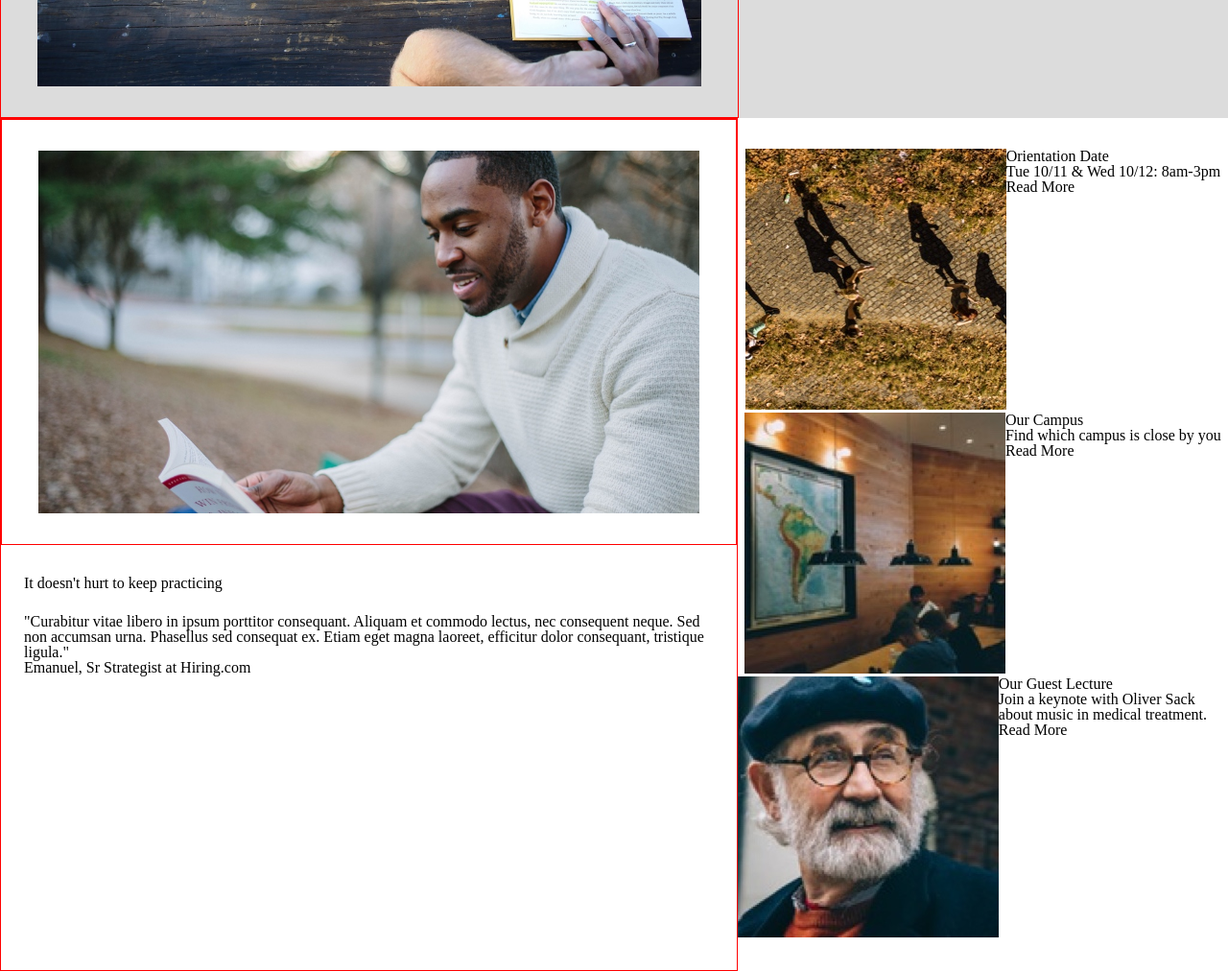
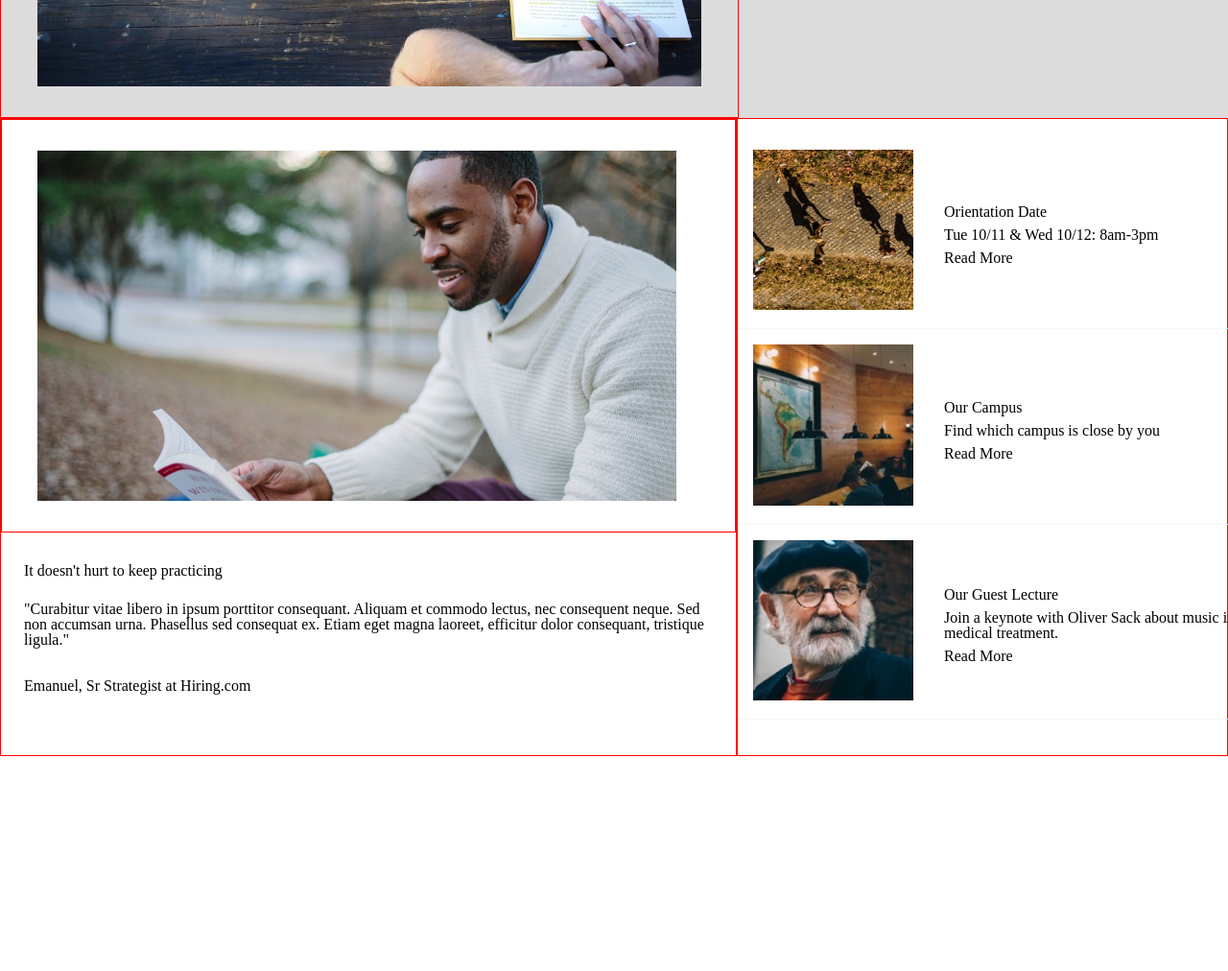
Before and after one commit to lavanya261201/colmar_academy, a plain HTML site: page index.html in a window 1280 px wide. Shown: the part 520-1532 px from the top of the page at 96% size. After the commit the page ends 1308 px from the top, so only its background shows below. Drawn offline with Linux system fonts and the light colour scheme.

Commit message:
Finished with second banner. Work on 3rd banner.

```diff
--- a/css/style.css
+++ b/css/style.css
@@ -1,22 +1,26 @@
+html{
+  font-size: 16px;
+}
+
 /*Header*/
 header{
   border: 1px solid red;
   display: flex;
   justify-content: space-between;
   align-items: center;
-  height: 64px;
-  padding: 0px 24px;
+  height: 4rem;
+  padding: 0rem 1.5rem;
 }
 
 header div{
   display: flex;
   align-items: center;
-  height: 32px;
+  height: 2rem;
   border: 1px solid red;
 }
 
 .nav span{
-  padding-left: 16px;
+  padding-left: 1rem;
 }
 
 /*Banner*/
@@ -35,7 +39,7 @@ header div{
 }
 
 .bannerimg img{
-  padding: 32px 24px;
+  padding: 2rem 1.5rem;
   width: 90%;
 }
 
@@ -48,7 +52,7 @@ header div{
 .bannerheadings button{
   background-color: DimGray;
   color: white;
-  padding: 8px 0 8px 0;
+  padding: 0.5rem 0rem 0.5rem 0rem;
 }
 
 /*Info Banner*/
@@ -67,33 +71,59 @@ header div{
   display: flex;
   justify-content: center;
   border: 1px solid red;
+  padding: 2rem 1.5rem 2rem 0;
 }
 
 .practicebannerimg img{
-  padding: 32px 24px;
   width: 90%;
   height: 80%;
 }
 
 .practicingcaptions{
-  padding: 32px 24px;
+  padding: 2rem 1.5rem;
 }
 
 .practicingcaptions p{
-  padding-top: 24px;
+  padding-top: 1.5rem;
+}
+
+.practicingcaptions p:last-child{
+  padding-top: 2rem;
+  padding-bottom: 2rem;
 }
 
 .practicingcaptions span{
-  padding-top: 32px;
+  padding-top: 2rem;
 }
 
-
 .information{
-  padding: 32px 0 32px 0;
+  padding: 1rem 0rem 1rem 0rem;
   width: 40%;
+  border: 1px solid red;
 }
 
 .info{
   display: flex;
-  justify-content: center;
+  align-items: center;
+  padding: 1rem 0 1rem 1rem;
+  border-bottom: 1px solid rgb(245, 245, 245);
+  width: 100%;
 }
+
+.detailimg{
+  width: 35%;
+}
+
+.detailimg img{
+  width: 100%;
+  height: auto;
+}
+
+.details{
+  width: 65%;
+  padding-left: 2rem;
+}
+
+.details div:nth-child(1n+1){
+  padding-top: 0.5rem;
+}
--- a/index.html
+++ b/index.html
@@ -47,7 +47,7 @@
       <div class="practicingcaptions">
         <h1> It doesn't hurt to keep practicing </h1>
         <p> "Curabitur vitae libero in ipsum porttitor consequant. Aliquam et commodo lectus, nec consequent neque. Sed non accumsan urna. Phasellus sed consequat ex. Etiam eget magna laoreet, efficitur dolor consequant, tristique ligula." </p>
-        <span> Emanuel, Sr Strategist at Hiring.com </span>
+        <p> Emanuel, Sr Strategist at Hiring.com </p>
       </div>
     </div>
   <!--Information-->
```
